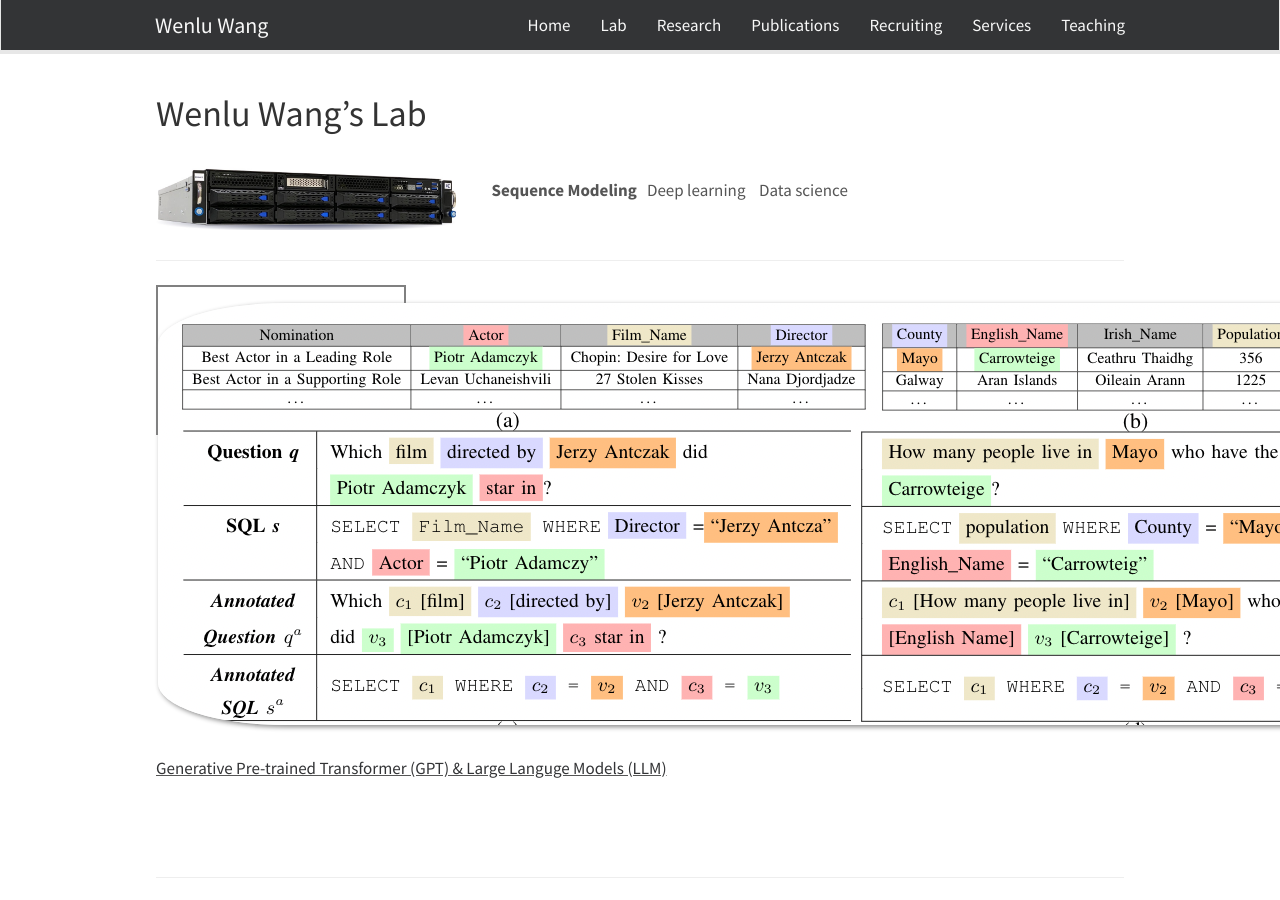
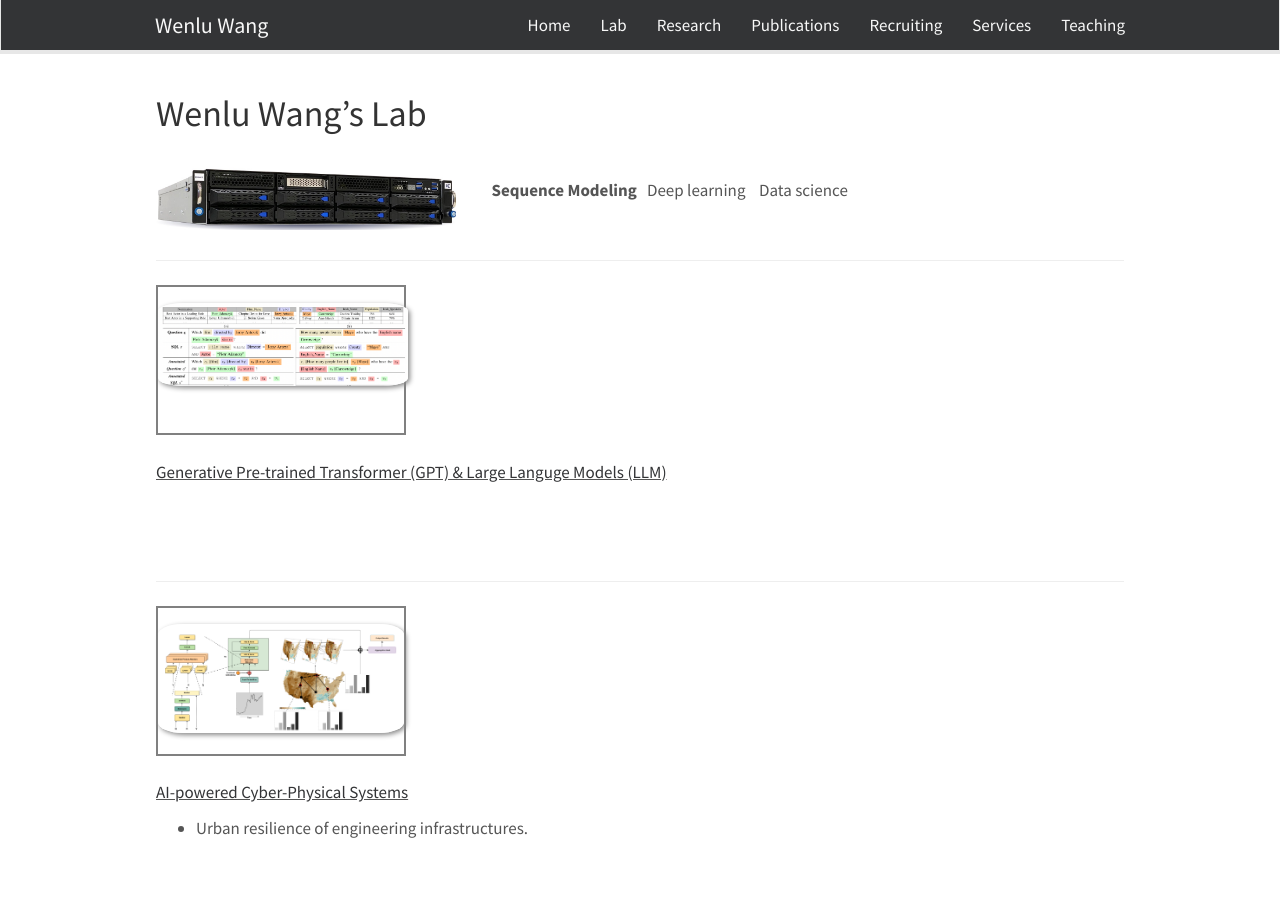
Before and after one commit to WENLU-W/WENLU-W.github.io, a Jekyll site: the page built from docs/_pages/team.md, in a window 1280 px wide and 900 px high. Built offline with Jekyll 4.4.1, drawn with Linux system fonts in a browser that asks for light colours; nearby versions of some CDN libraries.

Commit message:
Update team.md

```diff
--- a/docs/_pages/team.md
+++ b/docs/_pages/team.md
@@ -15,7 +15,7 @@ permalink: /ailab/
 
 ------------------------------------------
 <div style="height: 150px; width: 250px; border: 2px solid  gray;">
-<img align="left" style="max-height:100%; " src="{{ site.url }}{{ site.baseurl }}/images/nlidb.png" >
+<img align="left" style="max-height:150px; max-width: 250px;" src="{{ site.url }}{{ site.baseurl }}/images/nlidb.png" >
 </div>
 &nbsp;<br>
 <ins>[Generative Pre-trained Transformer (GPT) & Large Languge Models (LLM)](https://wenlu-w.github.io/project/2022/01/01/llm.html)</ins>
```
